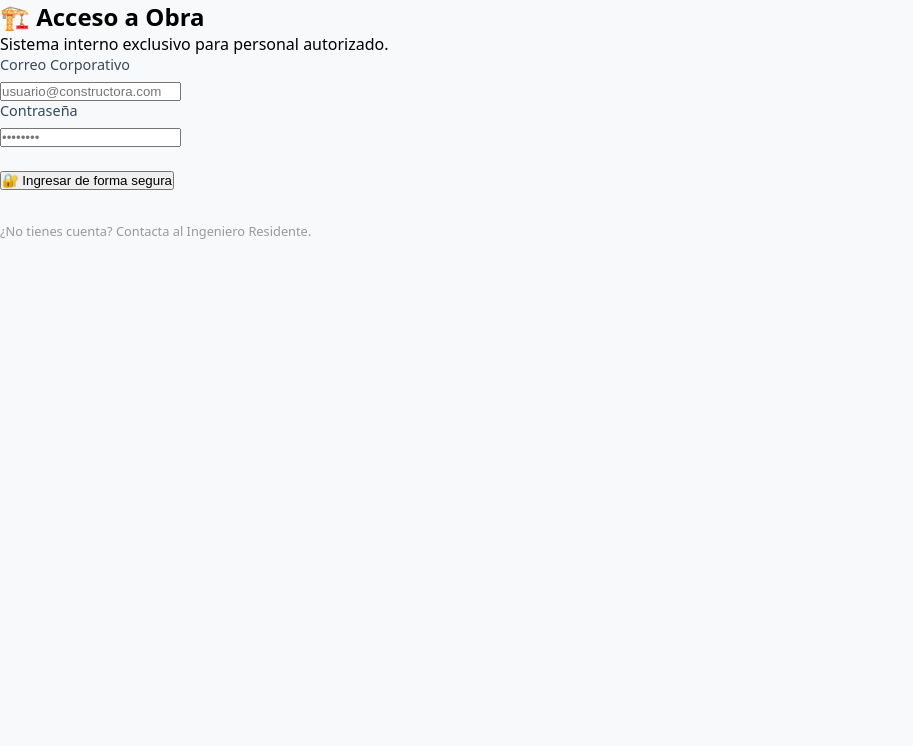
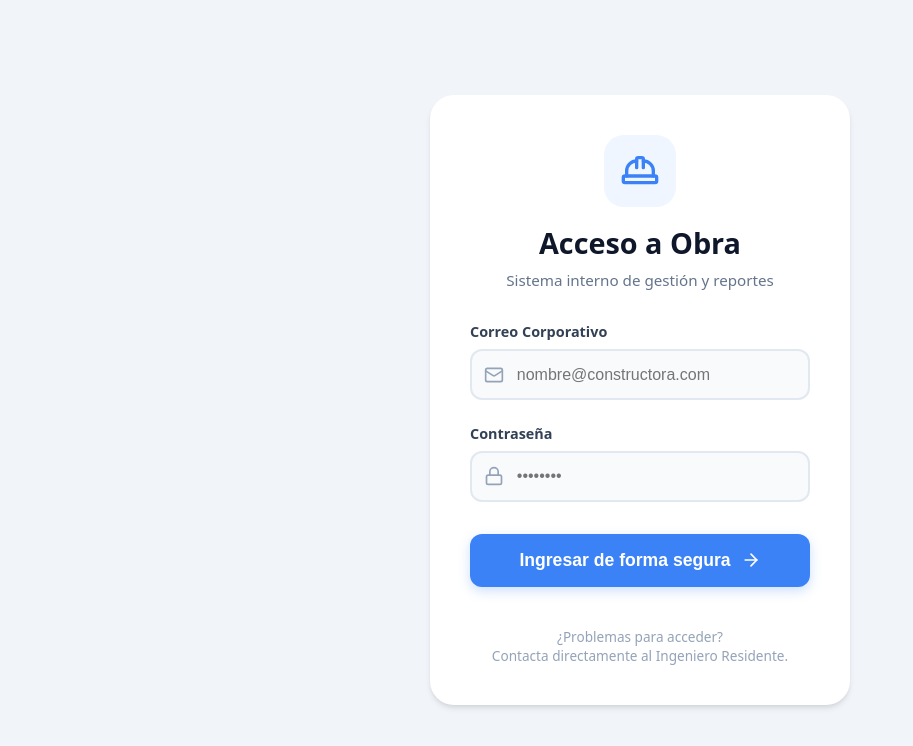
Before and after one commit to Diegomz1303/sistema-constructora, a React (Vite) app: page /login in a window 1280 px wide. Shown: the top 746 px of the page, without its empty margins (0-913 px from the left). Built offline with nearby package versions, Linux system fonts and the light colour scheme; no server answers.

Commit message:
Actualizar

```diff
--- a/src/pages/Login.jsx
+++ b/src/pages/Login.jsx
@@ -3,6 +3,7 @@ import { useState } from 'react'
 import { supabase } from '../services/supabase'
 import { useNavigate } from 'react-router-dom'
 import { Toaster, toast } from 'react-hot-toast'
+import { Mail, Lock, HardHat, ArrowRight } from 'lucide-react' // Iconos para mejor UI
 
 const Login = () => {
   const navigate = useNavigate()
@@ -20,61 +21,155 @@ const Login = () => {
     })
 
     if (error) {
-      toast.error('Error: Credenciales incorrectas')
+      toast.error('Credenciales incorrectas')
       setLoading(false)
     } else {
-      // El AuthContext detectará el cambio de sesión automáticamente
-      // y redirigirá al dashboard si todo está bien.
+      // Redirección exitosa
       navigate('/dashboard')
     }
   }
 
+  // --- ESTILOS ---
+  const pageStyle = {
+    minHeight: '100vh',
+    display: 'flex',
+    alignItems: 'center',
+    justifyContent: 'center',
+    backgroundColor: '#f1f5f9', // Fondo gris muy claro
+    padding: '1rem'
+  }
+
+  const cardStyle = {
+    backgroundColor: 'white',
+    padding: '2.5rem',
+    borderRadius: '24px',
+    boxShadow: '0 4px 6px -1px rgba(0, 0, 0, 0.1), 0 2px 4px -1px rgba(0, 0, 0, 0.06)',
+    width: '100%',
+    maxWidth: '420px',
+    textAlign: 'center'
+  }
+
+  const inputContainerStyle = {
+    position: 'relative',
+    marginBottom: '1rem'
+  }
+
+  const iconStyle = {
+    position: 'absolute',
+    left: '14px',
+    top: '50%',
+    transform: 'translateY(-50%)',
+    color: '#94a3b8'
+  }
+
+  const inputStyle = {
+    width: '100%',
+    padding: '0.9rem 1rem 0.9rem 2.8rem', // Padding izquierdo extra para el icono
+    borderRadius: '12px',
+    border: '2px solid #e2e8f0',
+    fontSize: '1rem',
+    outline: 'none',
+    transition: 'all 0.2s',
+    color: '#1e293b',
+    backgroundColor: '#f8fafc'
+  }
+
   return (
-    <div className="login-container">
-      <Toaster position="top-center" reverseOrder={false} />
+    <div style={pageStyle}>
+      <Toaster position="top-center" />
 
-      <div className="login-card">
-        <h2 className="login-title">
-          <span>🏗️</span> Acceso a Obra
-        </h2>
-        <p className="login-subtitle">
-          Sistema interno exclusivo para personal autorizado.
+      <div style={cardStyle} className="animate-fade-in">
+        {/* LOGO / HEADER */}
+        <div style={{ marginBottom: '2rem' }}>
+          <div style={{
+            display: 'inline-flex', padding: '16px', borderRadius: '20px',
+            backgroundColor: '#eff6ff', color: '#3b82f6', marginBottom: '1rem'
+          }}>
+            <HardHat size={40} />
+          </div>
+          <h1 style={{ fontSize: '1.8rem', color: '#0f172a', margin: '0 0 0.5rem 0', fontWeight: '800' }}>
+            Acceso a Obra
+          </h1>
+          <p style={{ color: '#64748b', margin: 0, fontSize: '0.95rem' }}>
+            Sistema interno de gestión y reportes
           </p>
+        </div>
 
-        <form onSubmit={handleLogin} className="login-form">
-          <div style={{ textAlign: 'left' }}>
-            <label style={{ fontSize: '0.9rem', fontWeight: '500', color: '#34495e', display: 'block', marginBottom: '0.3rem' }}>Correo Corporativo</label>
+        {/* FORMULARIO */}
+        <form onSubmit={handleLogin} style={{ textAlign: 'left' }}>
+
+          <div style={{ marginBottom: '1.5rem' }}>
+            <label style={{ display: 'block', marginBottom: '0.5rem', fontWeight: '600', color: '#334155', fontSize: '0.9rem' }}>
+              Correo Corporativo
+            </label>
+            <div style={inputContainerStyle}>
+              <Mail size={20} style={iconStyle} />
               <input
                 type="email"
-              placeholder="usuario@constructora.com"
-              className="login-input"
+                placeholder="nombre@constructora.com"
                 value={email}
                 onChange={(e) => setEmail(e.target.value)}
                 required
+                style={inputStyle}
+                onFocus={(e) => { e.target.style.borderColor = '#3b82f6'; e.target.style.backgroundColor = 'white' }}
+                onBlur={(e) => { e.target.style.borderColor = '#e2e8f0'; e.target.style.backgroundColor = '#f8fafc' }}
               />
             </div>
+          </div>
 
-          <div style={{ textAlign: 'left' }}>
-            <label style={{ fontSize: '0.9rem', fontWeight: '500', color: '#34495e', display: 'block', marginBottom: '0.3rem' }}>Contraseña</label>
+          <div style={{ marginBottom: '2rem' }}>
+            <label style={{ display: 'block', marginBottom: '0.5rem', fontWeight: '600', color: '#334155', fontSize: '0.9rem' }}>
+              Contraseña
+            </label>
+            <div style={inputContainerStyle}>
+              <Lock size={20} style={iconStyle} />
               <input
                 type="password"
                 placeholder="••••••••"
-              className="login-input"
                 value={password}
                 onChange={(e) => setPassword(e.target.value)}
                 required
+                style={inputStyle}
+                onFocus={(e) => { e.target.style.borderColor = '#3b82f6'; e.target.style.backgroundColor = 'white' }}
+                onBlur={(e) => { e.target.style.borderColor = '#e2e8f0'; e.target.style.backgroundColor = '#f8fafc' }}
               />
             </div>
+          </div>
 
-          <button type="submit" disabled={loading} className="login-button" style={{ marginTop: '1.5rem' }}>
-            {loading ? 'Verificando...' : '🔐 Ingresar de forma segura'}
+          <button
+            type="submit"
+            disabled={loading}
+            style={{
+              width: '100%',
+              padding: '1rem',
+              borderRadius: '12px',
+              border: 'none',
+              backgroundColor: '#3b82f6', // Azul primario consistente
+              color: 'white',
+              fontSize: '1.1rem',
+              fontWeight: '700',
+              cursor: loading ? 'not-allowed' : 'pointer',
+              display: 'flex',
+              alignItems: 'center',
+              justifyContent: 'center',
+              gap: '10px',
+              transition: 'all 0.2s',
+              boxShadow: '0 4px 12px rgba(59, 130, 246, 0.25)'
+            }}
+            onMouseOver={(e) => !loading && (e.currentTarget.style.transform = 'translateY(-2px)', e.currentTarget.style.boxShadow = '0 6px 20px rgba(59, 130, 246, 0.35)')}
+            onMouseOut={(e) => !loading && (e.currentTarget.style.transform = 'translateY(0)', e.currentTarget.style.boxShadow = '0 4px 12px rgba(59, 130, 246, 0.25)')}
+          >
+            {loading ? 'Verificando...' : (
+              <>Ingresar de forma segura <ArrowRight size={20} /></>
+            )}
           </button>
+
         </form>
 
-        <p style={{ marginTop: '2rem', fontSize: '0.8rem', color: '#999' }}>
-          ¿No tienes cuenta? Contacta al Ingeniero Residente.
+        {/* FOOTER */}
+        <p style={{ marginTop: '2.5rem', color: '#94a3b8', fontSize: '0.85rem' }}>
+          ¿Problemas para acceder? <br/> Contacta directamente al Ingeniero Residente.
         </p>
-
       </div>
     </div>
   )
```
Lines whose indentation alone changed are shown as unchanged.
